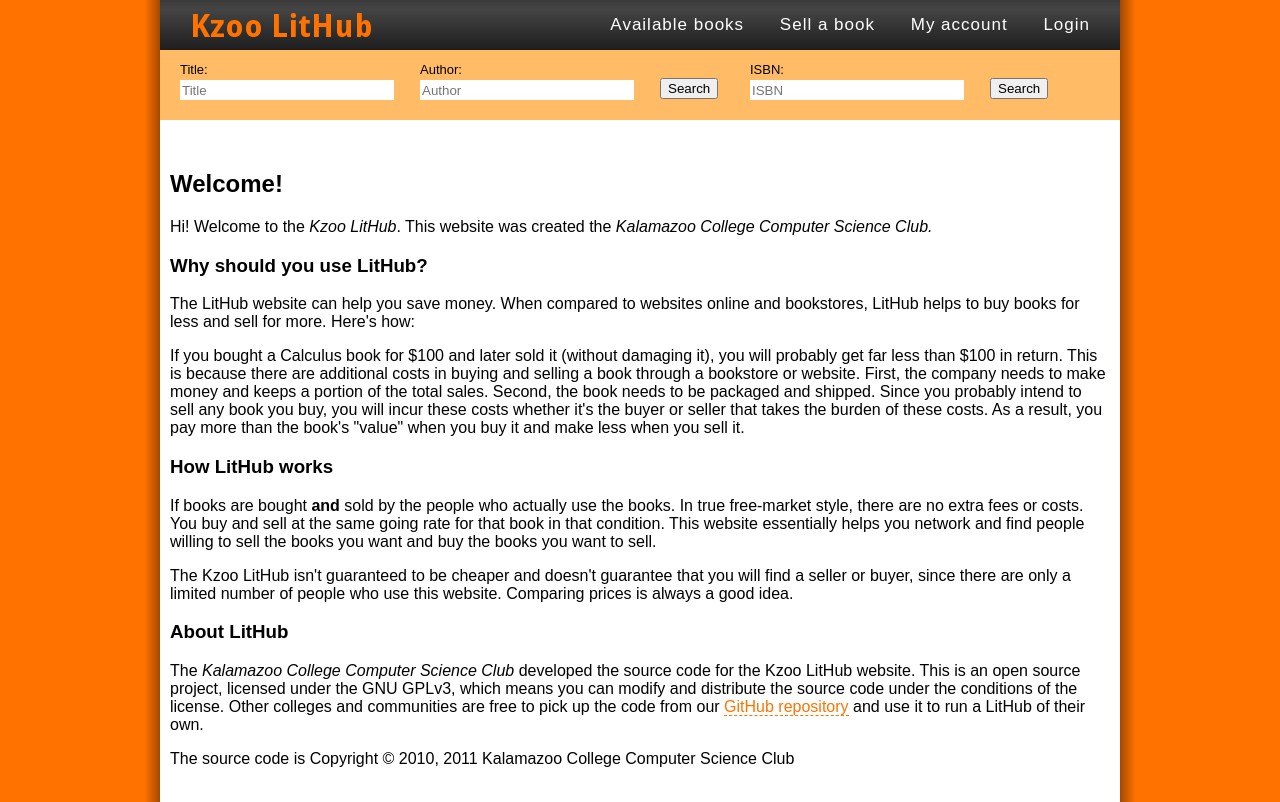
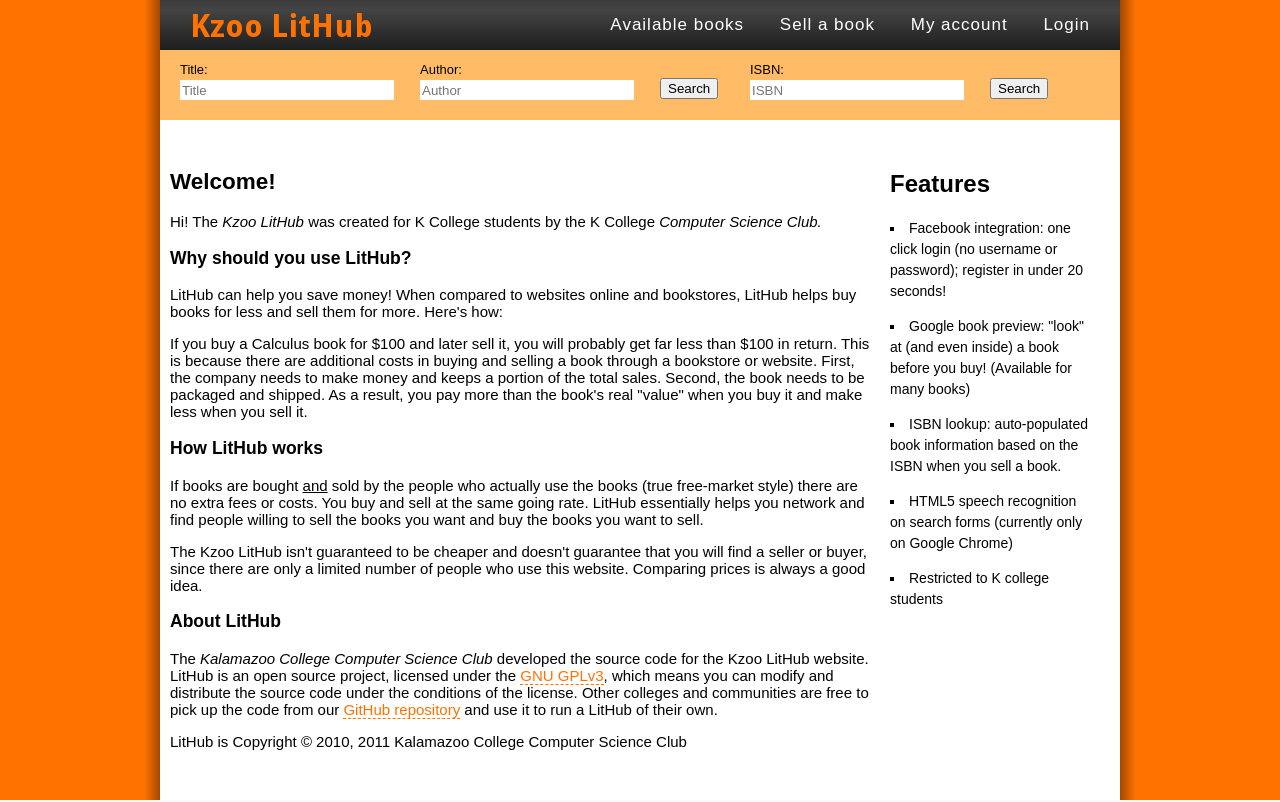
Before and after one commit to umangv/LitHub, a Django app: page / in a window 1280 px wide. Run offline with Django 3.2, Linux system fonts and the light colour scheme; some libraries are stand-ins or nearby versions; some web fonts are replaced.

Commit message:
Cleaned home page and added features sidebar

```diff
--- a/bookswap/static/css/style.css
+++ b/bookswap/static/css/style.css
@@ -252,3 +252,16 @@ ul#account_sidelinks li a, ul#account_sidelinks li a:hover
 {
 	border-bottom:0;
 }
+ul.features
+{
+	list-style:square inside none;
+	margin:0;
+	padding-left:0px;
+	font-size:14px;
+	line-height:1.5em;
+}
+ul.features li
+{
+	margin-bottom:1em;
+	color:#000;
+}
--- a/templates/bookswap/home.html
+++ b/templates/bookswap/home.html
@@ -20,16 +20,28 @@
 -->
 {% block title %}Home{% endblock %}
 {% block content %}
+<div id="twocol_main" style="font-size:15px;">
 <h2>Welcome!</h2>
-<p>Hi! Welcome to the <i>Kzoo LitHub</i>. This website was created the <i>Kalamazoo College Computer Science Club.</i></p>
+<p>Hi! The <i>Kzoo LitHub</i> was created for K College students by the K College <i>Computer Science Club.</i></p>
+<div id="fb-root"></div><script src="http://connect.facebook.net/en_US/all.js#appId=178974338841655&amp;xfbml=1"></script><fb:like href="https://www.facebook.com/pages/Kalamazoo-College-Computer-Science-Club/226844833998586" send="true" layout="button_count" width="100" show_faces="true" action="like" font=""></fb:like>
 <h3>Why should you use LitHub?</h3>
-<p>The LitHub website can help you save money. When compared to websites online and bookstores, LitHub helps to buy books for less and sell for more. Here's how:</p>
-<p>If you bought a Calculus book for $100 and later sold it (without damaging it), you will probably get far less than $100 in return. This is because there are additional costs in buying and selling a book through a bookstore or website. First, the company needs to make money and keeps a portion of the total sales. Second, the book needs to be packaged and shipped. Since you probably intend to sell any book you buy, you will incur these costs whether it's the buyer or seller that takes the burden of these costs. As a result, you pay more than the book's "value" when you buy it and make less when you sell it.
+<p>LitHub can help you save money! When compared to websites online and bookstores, LitHub helps buy books for less and sell them for more. Here's how:</p>
+<p>If you buy a Calculus book for $100 and later sell it, you will probably get far less than $100 in return. This is because there are additional costs in buying and selling a book through a bookstore or website. First, the company needs to make money and keeps a portion of the total sales. Second, the book needs to be packaged and shipped. As a result, you pay more than the book's real "value" when you buy it and make less when you sell it.
 <h3>How LitHub works</h3>
-<p>If books are bought <b>and</b> sold by the people who actually use the books. In true free-market style, there are no extra fees or costs. You buy and sell at the same going rate for that book in that condition. This website essentially helps you network and find people willing to sell the books you want and buy the books you want to sell.</p>
+<p>If books are bought <u>and</u> sold by the people who actually use the books (true free-market style) there are no extra fees or costs. You buy and sell at the same going rate. LitHub essentially helps you network and find people willing to sell the books you want and buy the books you want to sell.</p>
 <p>The Kzoo LitHub isn't guaranteed to be cheaper and doesn't guarantee that you will find a seller or buyer, since there are only a limited number of people who use this website. Comparing prices is always a good idea.</p>
 <h3>About LitHub</h3>
-<p>The <i>Kalamazoo College Computer Science Club</i> developed the source code for the Kzoo LitHub website. This is an open source project, licensed under the GNU GPLv3, which means you can modify and distribute the source code under the conditions of the license. Other colleges and communities are free to pick up the code from our <a href="http://github.com/umangv/LitHub/">GitHub repository</a> and use it to run a LitHub of their own.</p>
-
-<p>The source code is Copyright &copy; 2010, 2011 Kalamazoo College Computer Science Club</p>
+<p>The <i>Kalamazoo College Computer Science Club</i> developed the source code for the Kzoo LitHub website. LitHub is an open source project, licensed under the <a href="http://www.gnu.org/copyleft/gpl.html">GNU GPLv3</a>, which means you can modify and distribute the source code under the conditions of the license. Other colleges and communities are free to pick up the code from our <a href="http://github.com/umangv/LitHub/">GitHub repository</a> and use it to run a LitHub of their own.</p>
+<p>LitHub is Copyright &copy; 2010, 2011 Kalamazoo College Computer Science Club</p>
+</div>
+<div id="twocol_side">
+    <h2>Features</h2>
+    <ul class="features">
+        <li>Facebook integration: one click login (no username or password); register in under 20 seconds!</li>
+        <li>Google book preview: "look" at (and even inside) a book before you buy! (Available for many books)</li>
+        <li>ISBN lookup: auto-populated book information based on the ISBN when you sell a book.</li>
+        <li>HTML5 speech recognition on search forms (currently only on Google Chrome)</li>
+        <li>Restricted to K college students</li>
+    </ul>
+</div>
 {% endblock %}
```
